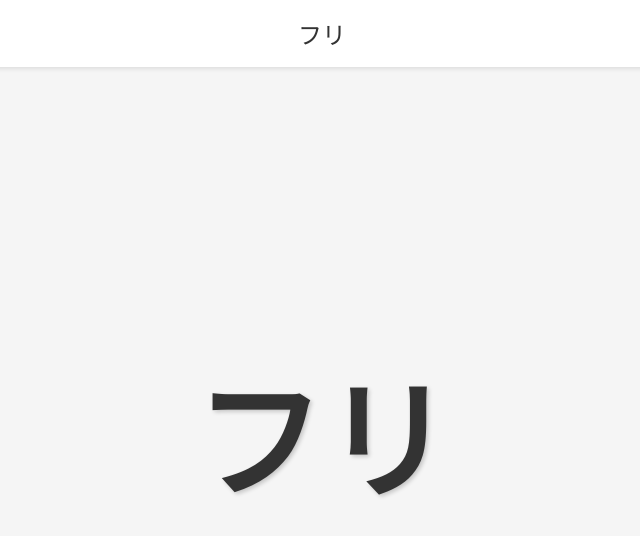
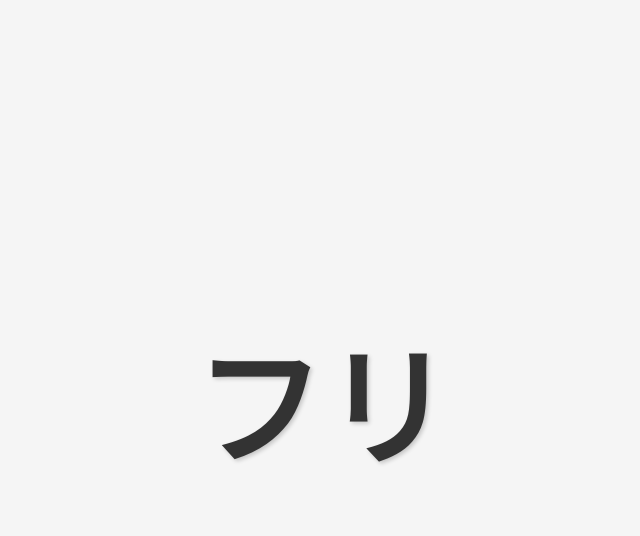
Before and after one commit to ayiedotmy/xn--sdkzb, a plain HTML site: page index.html in a window 1280 px wide. Shown: the whole page, without its empty margins (318-958 px from the left). Drawn offline with Linux system fonts and the light colour scheme.

Commit message:
Update index.html

```diff
--- a/index.html
+++ b/index.html
@@ -43,9 +43,6 @@
     </style>
 </head>
 <body>
-    <header>
-        フリ
-    </header>
     <main>
         <div class="center-text">フリ</div>
     </main>
```
